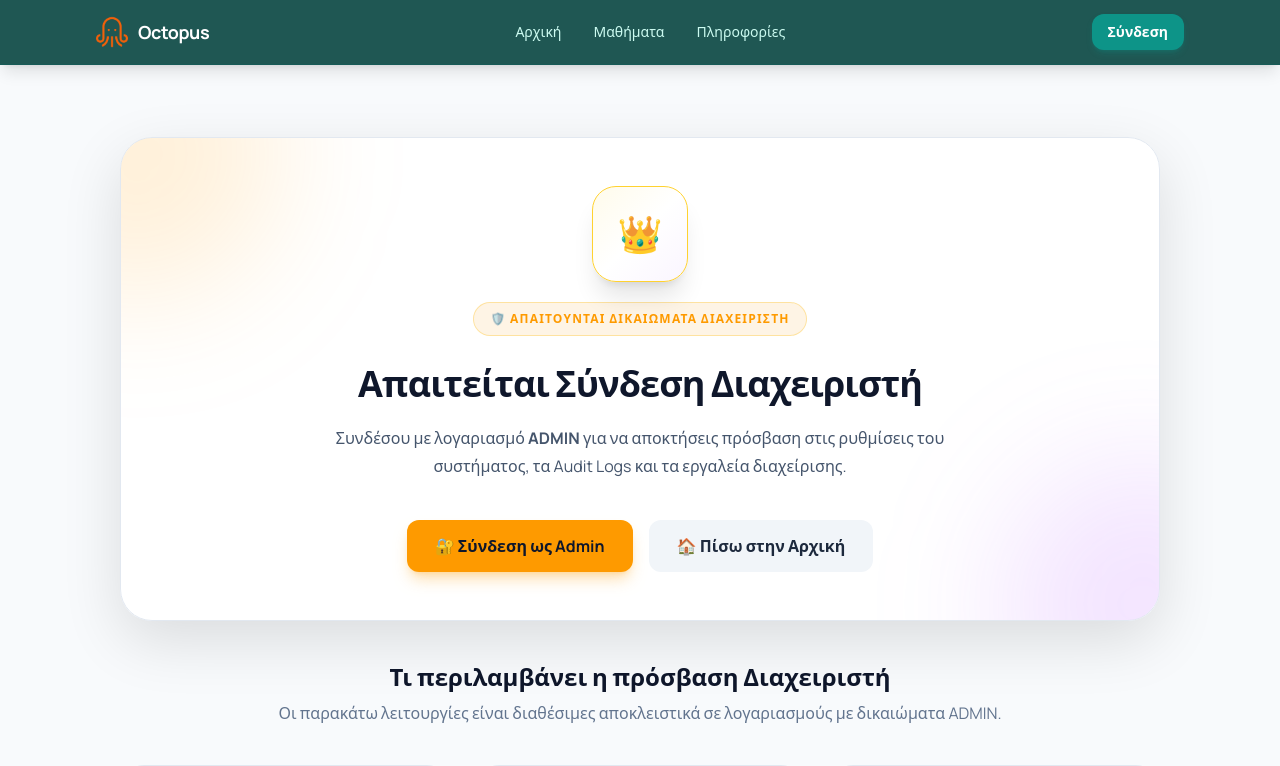
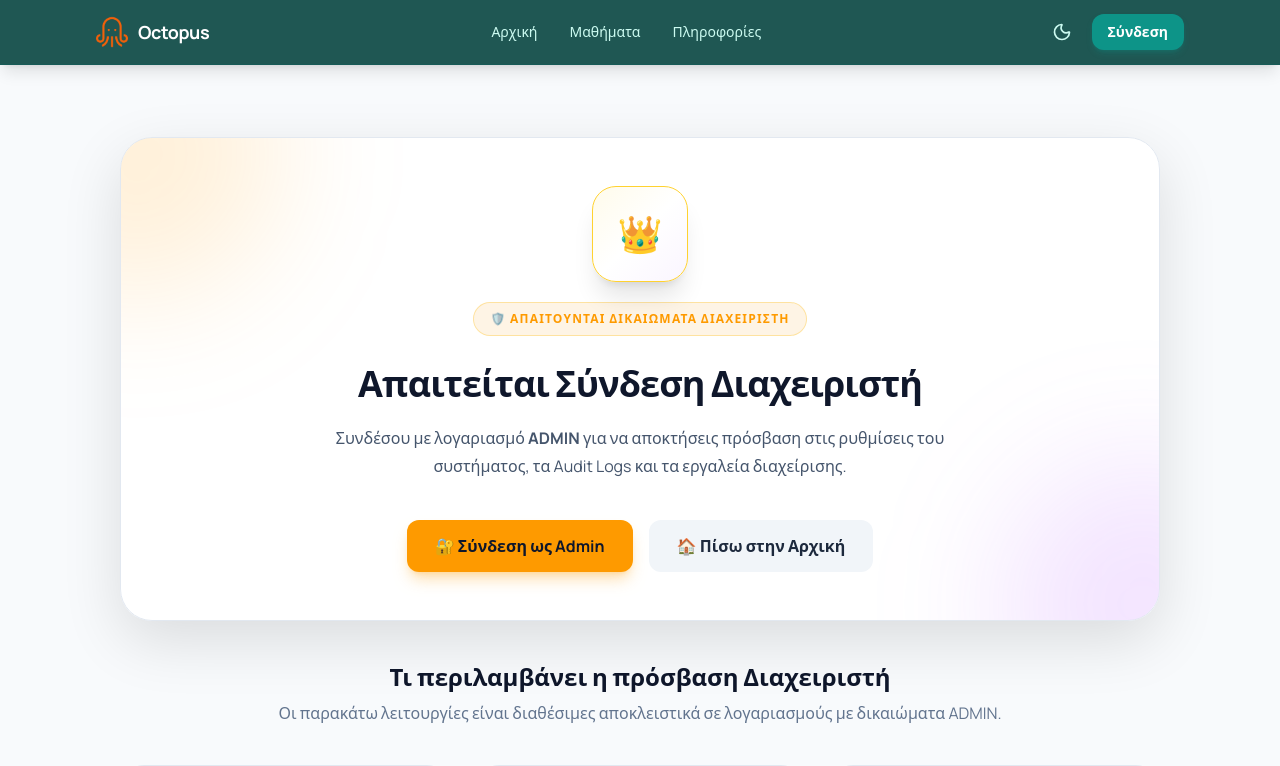
Before and after one commit to DimitrisKopsidas/Octopus, a React (Vite) app in the folder frontend/: page /admin-panel/audits in a window 1280 px wide. Shown: the top 766 px of the page. Built offline with nearby package versions, Linux system fonts and the light colour scheme; no server answers.

Commit message:
fix theme toggle on desktop view & bug in logo

```diff
--- a/frontend/src/components/layout/Layout.jsx
+++ b/frontend/src/components/layout/Layout.jsx
@@ -5,6 +5,7 @@ import { Menu, X } from 'lucide-react'
 import logo from '../../assets/logo.png'
 import MobileNavDrawer from './MobileNavDrawer'
 import UserMenu from './UserMenu'
+import ThemeToggle from './ThemeToggle'
 import Footer from './Footer'
 import ToastContainer from '../ui/Toast'
 import { useMe } from '../../hooks/queries'
@@ -44,8 +45,10 @@ function Layout() {
             </NavLink>
           </div>
 
-          {/* Right: User Menu or Login + Mobile Toggle */}
-          <div className="flex items-center gap-3 shrink-0">
+          {/* Right: Theme Toggle (desktop) + User Menu or Login + Mobile Toggle */}
+          <div className="flex items-center gap-2 sm:gap-3 shrink-0">
+            <ThemeToggle className="hidden md:flex" />
+
             {isLoading ? (
               <div className="w-8 h-8 rounded-full bg-brand-800/80 animate-pulse border border-brand-700/50 flex items-center justify-center">
                 <div className="w-4 h-4 rounded-full bg-brand-600/50" />
--- a/frontend/src/components/layout/MobileNavDrawer.jsx
+++ b/frontend/src/components/layout/MobileNavDrawer.jsx
@@ -4,7 +4,7 @@ import { NavLink, useNavigate } from 'react-router-dom'
 import logo from '../../assets/logo.png'
 import ThemeToggle from './ThemeToggle'
 import { useMe, useLogout } from '../../hooks/queries'
-import { canManageContent, userInitial } from '../../lib/roles'
+import { userInitial } from '../../lib/roles'
 import t from '../../content/layout.json'
 
 const mobileNavLinkClass = ({ isActive }) =>
@@ -20,7 +20,6 @@ function MobileNavDrawer({ open, onClose }) {
   const navigate = useNavigate()
   const { user, isLoading } = useMe()
   const logoutMutation = useLogout()
-  const showAdmin = canManageContent(user)
 
   useEffect(() => {
     if (open) {
@@ -63,6 +62,11 @@ function MobileNavDrawer({ open, onClose }) {
             <NavLink to="/" end onClick={onClose} className={mobileNavLinkClass}>{t.nav.home}</NavLink>
             <NavLink to="/courses" onClick={onClose} className={mobileNavLinkClass}>{t.nav.courses}</NavLink>
             <NavLink to="/info" onClick={onClose} className={mobileNavLinkClass}>{t.nav.info}</NavLink>
+          </div>
+
+          <div className="flex items-center justify-between px-4 py-2 text-brand-100 text-sm font-semibold rounded-lg hover:bg-brand-800/80 transition-colors">
+            <span>{t.mobile.themeLabel}</span>
+            <ThemeToggle />
           </div>
         </div>
 
--- a/frontend/src/components/layout/ThemeToggle.jsx
+++ b/frontend/src/components/layout/ThemeToggle.jsx
@@ -1,18 +1,29 @@
-// Dark/light theme toggle button. Used in Layout header + mobile drawer.
+// Dark/light theme toggle button. Used in Layout header + mobile drawer + user panel.
+import { Sun, Moon } from 'lucide-react'
 import { useTheme } from '../../lib/useTheme'
 
-function ThemeToggle() {
+function ThemeToggle({ variant = 'nav', className = '' }) {
   const { theme, toggle } = useTheme()
   const isDark = theme === 'dark'
+
+  const displayClass = className.includes('hidden') ? '' : 'flex'
+  const baseClass =
+    variant === 'panel'
+      ? 'w-9 h-9 items-center justify-center rounded-xl text-slate-700 dark:text-slate-300 hover:bg-slate-100 dark:hover:bg-slate-800 transition-colors cursor-pointer border border-slate-200/80 dark:border-slate-800'
+      : 'w-9 h-9 items-center justify-center rounded-xl text-brand-100 hover:bg-brand-800/80 hover:text-white transition-colors cursor-pointer'
+
   return (
     <button
       type="button"
       onClick={toggle}
       aria-label={isDark ? 'Εναλλαγή σε φωτεινό θέμα' : 'Εναλλαγή σε σκούρο θέμα'}
-      title={isDark ? 'Φωτεινό θέμα' : 'Σκούρο θέμα'}
-      className="ml-2 w-9 h-9 flex items-center justify-center rounded-md text-brand-100 hover:bg-brand-800 hover:text-white transition-colors"
+      className={`${displayClass} ${baseClass} ${className}`.trim().replace(/\s+/g, ' ')}
     >
-      <span className="text-lg">{isDark ? '☀️' : '🌙'}</span>
+      {isDark ? (
+        <Sun className="w-5 h-5 text-amber-300" />
+      ) : (
+        <Moon className="w-5 h-5" />
+      )}
     </button>
   )
 }
--- a/frontend/src/components/layout/UserMenu.jsx
+++ b/frontend/src/components/layout/UserMenu.jsx
@@ -179,7 +179,7 @@ function UserMenu() {
           {/* Quick Theme Toggle Row */}
           <div className="px-4 py-2 border-t border-slate-200/80 dark:border-slate-800 flex items-center justify-between bg-slate-50/50 dark:bg-slate-950/40">
             <span className="text-xs font-medium text-slate-500 dark:text-slate-400">Εμφάνιση</span>
-            <ThemeToggle />
+            <ThemeToggle variant="panel" />
           </div>
 
           {/* Logout Button */}
--- a/frontend/src/content/login.json
+++ b/frontend/src/content/login.json
@@ -1,5 +1,5 @@
 {
-  "title": "Καλώς ήρθες ξανά",
+  "title": "Καλώς ήρθες",
   "subtitle": "Μπες στον λογαριασμό σου για να συνεχίσεις.",
   "fields": {
     "username": "Username",
--- a/frontend/src/lib/useTheme.js
+++ b/frontend/src/lib/useTheme.js
@@ -1,5 +1,5 @@
 // Theme (dark/light) state + localStorage persistence hook. Used by ThemeToggle.
-import { useEffect, useState } from 'react'
+import { create } from 'zustand'
 
 function getInitialTheme() {
   if (typeof window === 'undefined') return 'light'
@@ -8,17 +8,37 @@ function getInitialTheme() {
   return window.matchMedia('(prefers-color-scheme: dark)').matches ? 'dark' : 'light'
 }
 
+function applyTheme(theme) {
+  if (typeof document === 'undefined') return
+  const root = document.documentElement
+  if (theme === 'dark') root.classList.add('dark')
+  else root.classList.remove('dark')
+  try {
+    localStorage.setItem('theme', theme)
+  } catch {
+    // Ignore storage quota or restricted access errors
+  }
+}
+
+const initial = getInitialTheme()
+applyTheme(initial)
+
+const useThemeStore = create((set) => ({
+  theme: initial,
+  toggle: () =>
+    set((state) => {
+      const nextTheme = state.theme === 'dark' ? 'light' : 'dark'
+      applyTheme(nextTheme)
+      return { theme: nextTheme }
+    }),
+  setTheme: (theme) => {
+    applyTheme(theme)
+    set({ theme })
+  },
+}))
+
 export function useTheme() {
-  const [theme, setTheme] = useState(getInitialTheme)
-
-  useEffect(() => {
-    const root = document.documentElement
-    if (theme === 'dark') root.classList.add('dark')
-    else root.classList.remove('dark')
-    localStorage.setItem('theme', theme)
-  }, [theme])
-
-  const toggle = () => setTheme(t => (t === 'dark' ? 'light' : 'dark'))
-
+  const theme = useThemeStore((s) => s.theme)
+  const toggle = useThemeStore((s) => s.toggle)
   return { theme, toggle }
 }
--- a/frontend/src/pages/Login.jsx
+++ b/frontend/src/pages/Login.jsx
@@ -3,7 +3,7 @@ import { useEffect, useState } from 'react'
 import { Link, useNavigate } from 'react-router-dom'
 import { useMe, useLogin } from '../hooks/queries'
 import { extractErrorMessage } from '../lib/api'
-import logo from '../assets/favicon.png'
+import logo from '../assets/logo.png'
 import t from '../content/login.json'
 
 function Login() {
@@ -43,7 +43,7 @@ function Login() {
     <div className="max-w-md mx-auto py-8">
       <div className="bg-white dark:bg-slate-900 rounded-2xl border border-slate-200 dark:border-slate-800 shadow-sm overflow-hidden">
         <header className="text-center px-6 pt-8 pb-5">
-          <div className="inline-flex items-center justify-center w-16 h-16 rounded-2xl mb-3">
+          <div className="inline-flex items-center justify-center w-16 h-16 rounded-2xl bg-brand-50 dark:bg-brand-950/50 border border-brand-100/80 dark:border-brand-900/50 mb-3 shadow-xs">
             <img src={logo} alt="Octopus" className="w-10 h-10" />
           </div>
           <h1 className="text-2xl font-bold text-slate-900 dark:text-slate-200">
--- a/frontend/src/pages/Register.jsx
+++ b/frontend/src/pages/Register.jsx
@@ -4,7 +4,7 @@ import { Link, useNavigate } from 'react-router-dom'
 import { useRegister } from '../hooks/queries'
 import { extractErrorMessage } from '../lib/api'
 import { toast } from '../store/toastStore'
-import logo from '../assets/favicon.png'
+import logo from '../assets/logo.png'
 import { ENROLLMENT_YEARS, DEFAULT_ENROLLMENT_YEAR } from '../lib/years'
 import t from '../content/register.json'
 
@@ -77,7 +77,7 @@ function Register() {
     <div className="max-w-md mx-auto py-8">
       <div className="bg-white dark:bg-slate-900 rounded-2xl border border-slate-200 dark:border-slate-800 shadow-sm overflow-hidden">
         <header className="text-center px-6 pt-8 pb-5">
-          <div className="inline-flex items-center justify-center w-16 h-16 rounded-2xl bg-brand-50 dark:bg-brand-950/50 mb-3">
+          <div className="inline-flex items-center justify-center w-16 h-16 rounded-2xl bg-brand-50 dark:bg-brand-950/50 border border-brand-100/80 dark:border-brand-900/50 mb-3 shadow-xs">
             <img src={logo} alt="Octopus" className="w-10 h-10" />
           </div>
           <h1 className="text-2xl font-bold text-slate-900 dark:text-slate-200">
--- a/frontend/src/pages/Settings.jsx
+++ b/frontend/src/pages/Settings.jsx
@@ -397,7 +397,7 @@ export default function Settings() {
               {t.sections.theme.hint}
             </p>
           </div>
-          <ThemeToggle />
+          <ThemeToggle variant="panel" />
         </div>
       </div>
     </div>
```
